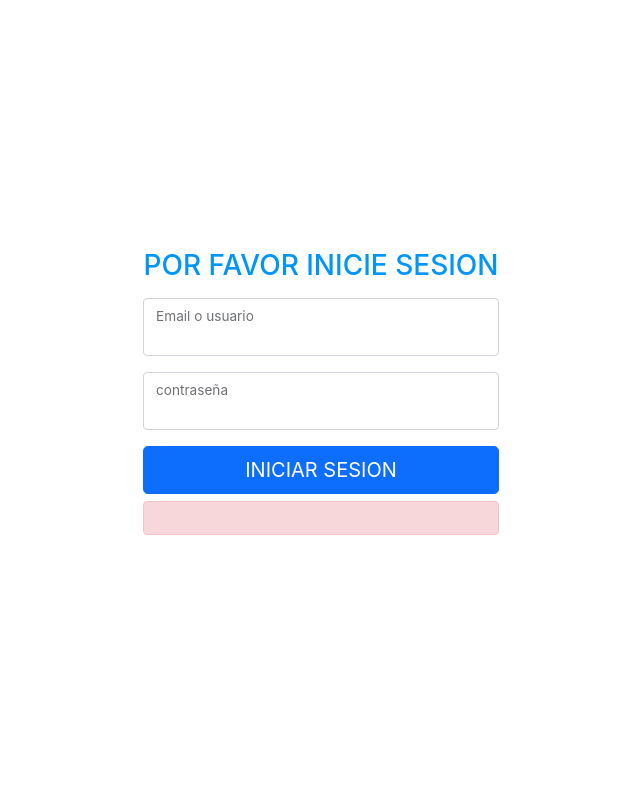
After one commit to Jseo123/projectX, a PHP site: template views/admin/index.php in a window 1280 px wide. The commit adds this page. Shown: the whole page, without its empty margins (319-959 px from the left). Run offline with PHP 8.4, Linux system fonts and the light colour scheme; the template is opened without the code that fills it, so the values that code supplies are empty; some libraries are stand-ins or nearby versions.

Commit message:
Added login to admin side, partially complete

```diff
--- /dev/null
+++ b/assets/css/_variables.scss
@@ -0,0 +1,3 @@
+$color:#0095f6;
+$darkColor: #385185;
+$funnyFont: -apple-system,BlinkMacSystemFont,"Segoe UI",Roboto,Helvetica,Arial,sans-serif;
--- a/assets/css/main.css
+++ b/assets/css/main.css
@@ -1,10 +1,11 @@
-main {
+.logMain {
   display: flex;
   justify-content: center;
   align-items: center;
   height: 100vh;
+  font-family: -apple-system, BlinkMacSystemFont, "Segoe UI", Roboto, Helvetica, Arial, sans-serif;
 }
-main div {
+.logMain div {
   min-height: 30%;
   min-width: 40%;
   display: flex;
@@ -12,6 +13,24 @@ main div {
   align-items: center;
   margin-left: 2%;
   margin-right: 2%;
+}
+.logMain h3 {
+  color: #0095f6;
+}
+
+.formu {
+  display: flex;
+  flex-direction: column;
+  justify-content: center;
+  align-items: center;
+}
+.formu .form-floating {
+  min-width: 100% !important;
+}
+
+.wrong {
+  margin-top: 2%;
+  width: 100%;
 }
 
 .redirect:hover {
--- a/assets/css/main.scss
+++ b/assets/css/main.scss
@@ -1,10 +1,11 @@
+@use "./variables" as variables;
 
-
-main {
+.logMain {
     display: flex;
     justify-content: center;
     align-items: center;
 height: 100vh;
+font-family: variables.$funnyFont;
     div {
         min-height: 30%;
         min-width: 40%;
@@ -14,8 +15,26 @@ align-items: center;
 margin-left: 2%;
 margin-right: 2%;
     }
+    h3 {
+        color: variables.$color;
+    }
 }
 
+.formu {
+    display: flex;
+    flex-direction: column;
+    justify-content: center;
+    align-items: center;
+
+.form-floating{
+    min-width: 100% !important;
+}
+
+}
+.wrong {
+    margin-top: 2%;
+    width: 100%;
+}
 
 .redirect:hover {
 cursor: pointer;
--- /dev/null
+++ b/views/admin/index.php
@@ -0,0 +1,40 @@
+<!DOCTYPE html>
+<html>
+
+<head>
+    <title>Admin Panel</title>
+    <script src="https://cdn.jsdelivr.net/npm/bootstrap@5.1.3/dist/js/bootstrap.bundle.min.js" integrity="sha384-ka7Sk0Gln4gmtz2MlQnikT1wXgYsOg+OMhuP+IlRH9sENBO0LRn5q+8nbTov4+1p" crossorigin="anonymous"></script>
+    <link href="https://cdn.jsdelivr.net/npm/bootstrap@5.1.3/dist/css/bootstrap.min.css" rel="stylesheet" integrity="sha384-1BmE4kWBq78iYhFldvKuhfTAU6auU8tT94WrHftjDbrCEXSU1oBoqyl2QvZ6jIW3" crossorigin="anonymous">
+    <link rel="stylesheet" href="<?=BASE_URL?>/assets/css/main.css">
+
+</head>
+<body class="text-center">
+    <main class="logMain">
+    <?php
+?>
+        <form class="formu"action="<?= BASE_URL . "/adminLog/logIn" ?>" method="POST">
+            <h3 class="mb-3">POR FAVOR INICIE SESION</h3>
+
+            <div class="form-floating mb-3">
+                <input type="text" class="form-control" id="login-name" name="login-name">
+                <label for="login-name">Email o usuario</label>
+            </div>
+            <div class="form-floating">
+                <input type="password" class="form-control" id="login-pass" name="login-pass">
+                <label for="login-pass">contraseña</label>
+            </div>
+
+            <div class="mb-3">
+            </div>
+            <button class="w-100 btn btn-lg btn-primary" type="submit">INICIAR SESION</button>
+            <div class="<?php if($this->message !== "Error message"){
+                echo "alert alert-danger wrong";
+            } ?>"><?php if(($this->message !== "Error message")){
+                echo $this->message;
+                }?></div>
+
+        </form>
+    </main>
+</body>
+
+</html>
```
Also changed, not shown: controllers/Errors.php (+10 -0 lines), controllers/adminLog.php (added, +35 -0 lines), models/adminLogModel.php (added, +27 -0 lines), views/main/index.php (+5 -5 lines), 1 other file.
